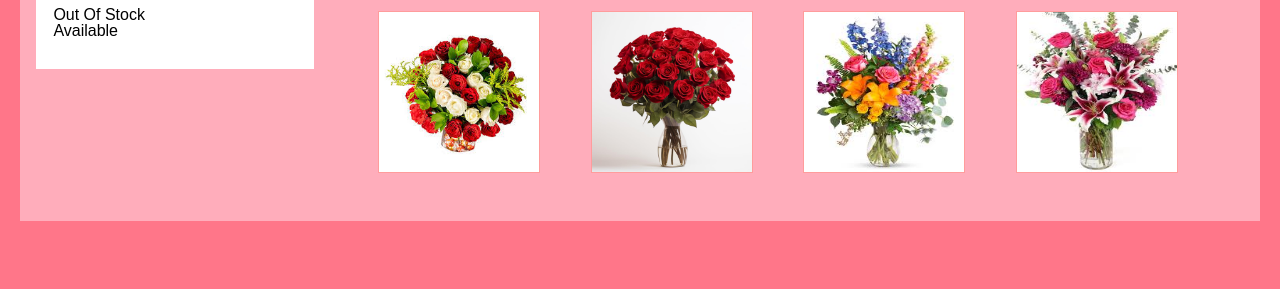
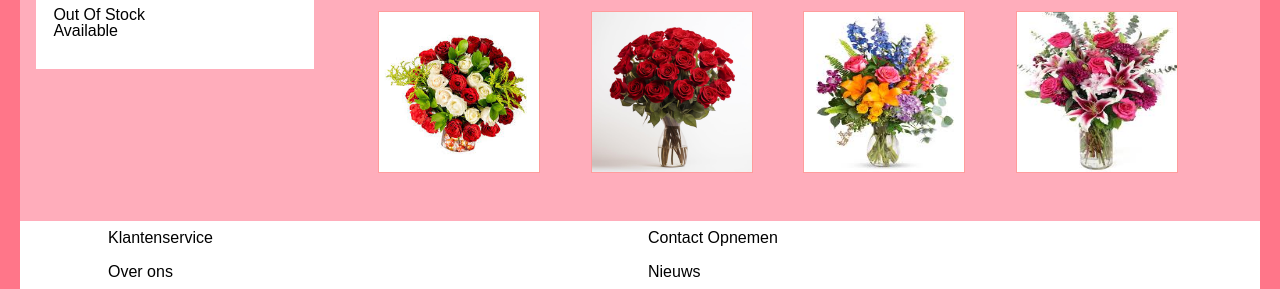
Before and after one commit to noMBavailable/TypeScriptStage, a website: page store.html in a window 1280 px wide. Shown: the part 637-926 px from the top of the page. Before the commit the page ends 858 px from the top, so only its background shows below. Drawn offline with Linux system fonts and the light colour scheme.

Commit message:
added a footer

```diff
--- a/store.html
+++ b/store.html
@@ -17,7 +17,7 @@
       <div class="container_page_content">
         <div class="container_left_side">
             <div class="container_side_panel">
-                <div class="test">
+                <div class="container_side_panel_content">
                     <h2 class="header_side_panel">Filter</h2>
                     <h3 class="header_side_panel">Color</h3>
                     <input class="checkbox_size" type="checkbox" id="item1">
@@ -140,6 +140,13 @@
       </div>
       </div>
 
+      <div class="container_footer">
+        <div class="margin_child_footer">Klantenservice</div>
+        <div class="margin_child_footer">Contact Opnemen</div>
+
+        <div class="margin_child_footer">Over ons</div>
+        <div class="margin_child_footer">Nieuws</div>
+      </div>
 
       <script src="./dist/index.js"></script>
 </body>
--- a/style.css
+++ b/style.css
@@ -147,7 +147,7 @@ textarea{
     grid-column-end: 3;
     margin: 10px 20px;
 }
-.test {
+.container_side_panel_content {
     display: grid;
     justify-items: start;
     align-content: start;
@@ -198,3 +198,19 @@ textarea{
 
 
 /*#### Store Page <== ####*/
+
+/*#### ==> Footer ####*/
+
+.container_footer {
+    background-color: white;
+    display: grid;
+    grid-template-columns: 1fr 1fr;
+    grid-template-rows: 1fr 1fr;
+    padding: 0 5rem;
+    justify-content: space-between;
+}
+
+.margin_child_footer {
+    /* margin: 5rem; */
+    margin: 0.5rem;
+}
```
